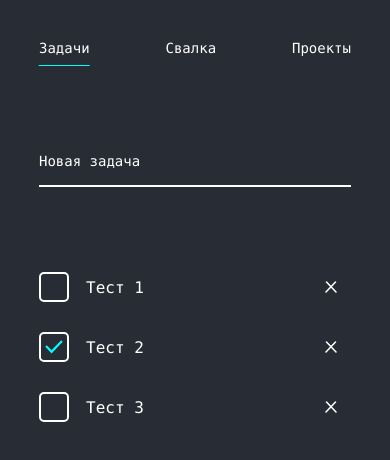
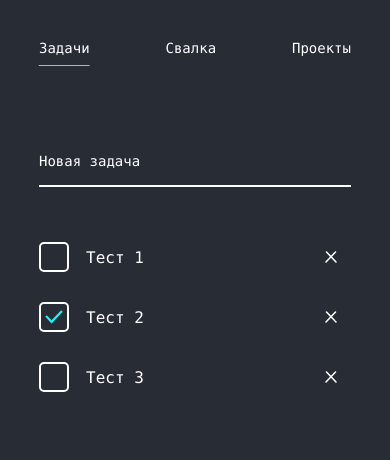
Before and after one commit to anclaev/todo, a React (Create React App) app: page / in a window 390 px wide. Shown: the top 460 px of the page. Built offline with nearby package versions, Linux system fonts and the light colour scheme.

Commit message:
Фикс ключевых отступов.

```diff
--- a/src/containers/TBoard/TBoard.module.sass
+++ b/src/containers/TBoard/TBoard.module.sass
@@ -10,4 +10,5 @@
 
 @media (max-width: 576px)
     .w
+        margin-top: 40px
         padding: 0
--- a/src/styles/index.sass
+++ b/src/styles/index.sass
@@ -16,7 +16,7 @@ a
   color: inherit
 
 nav
-  margin-bottom: 30px
+  margin-bottom: 20px
 
 input[type="text"], button
   font-family: inherit
```
